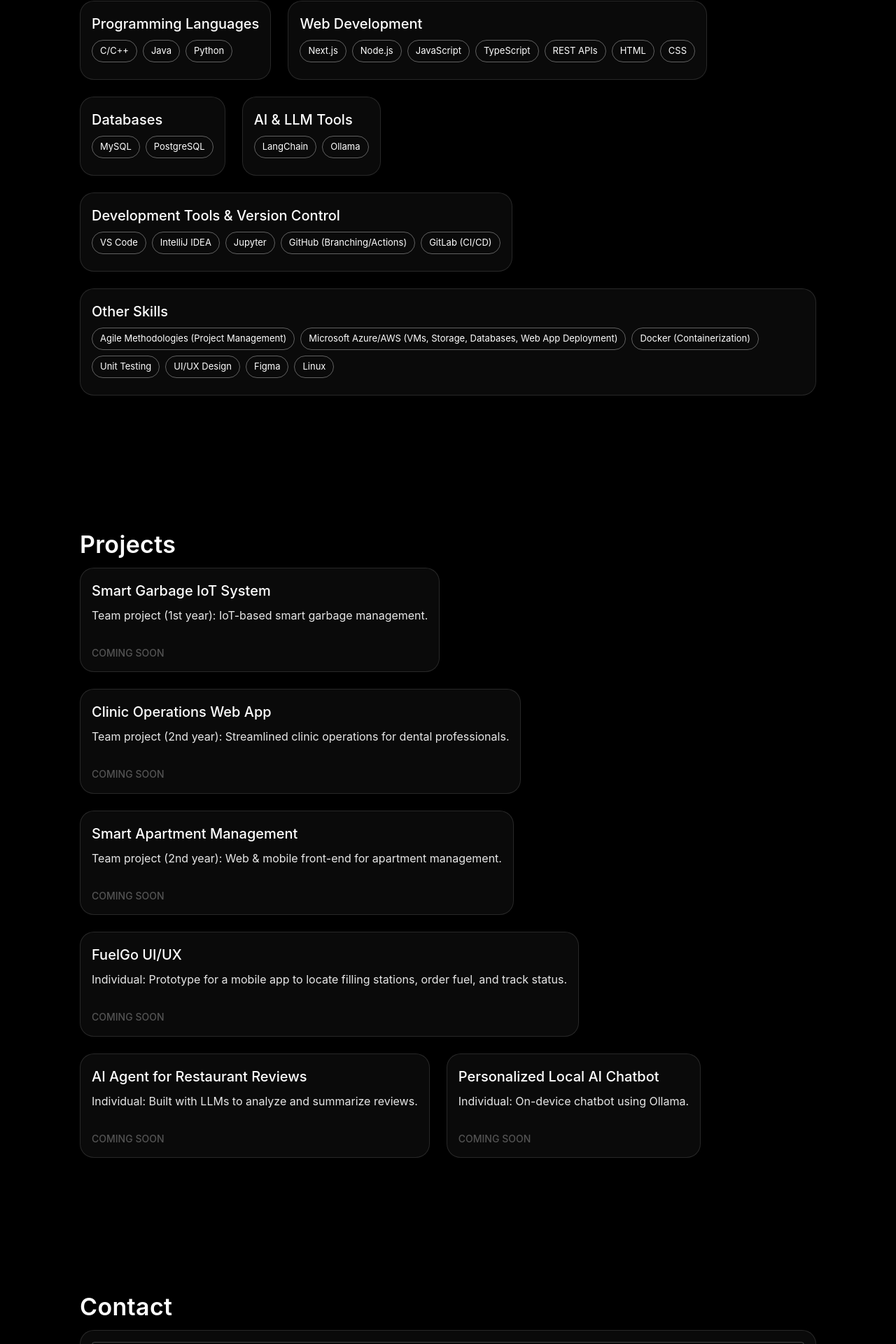
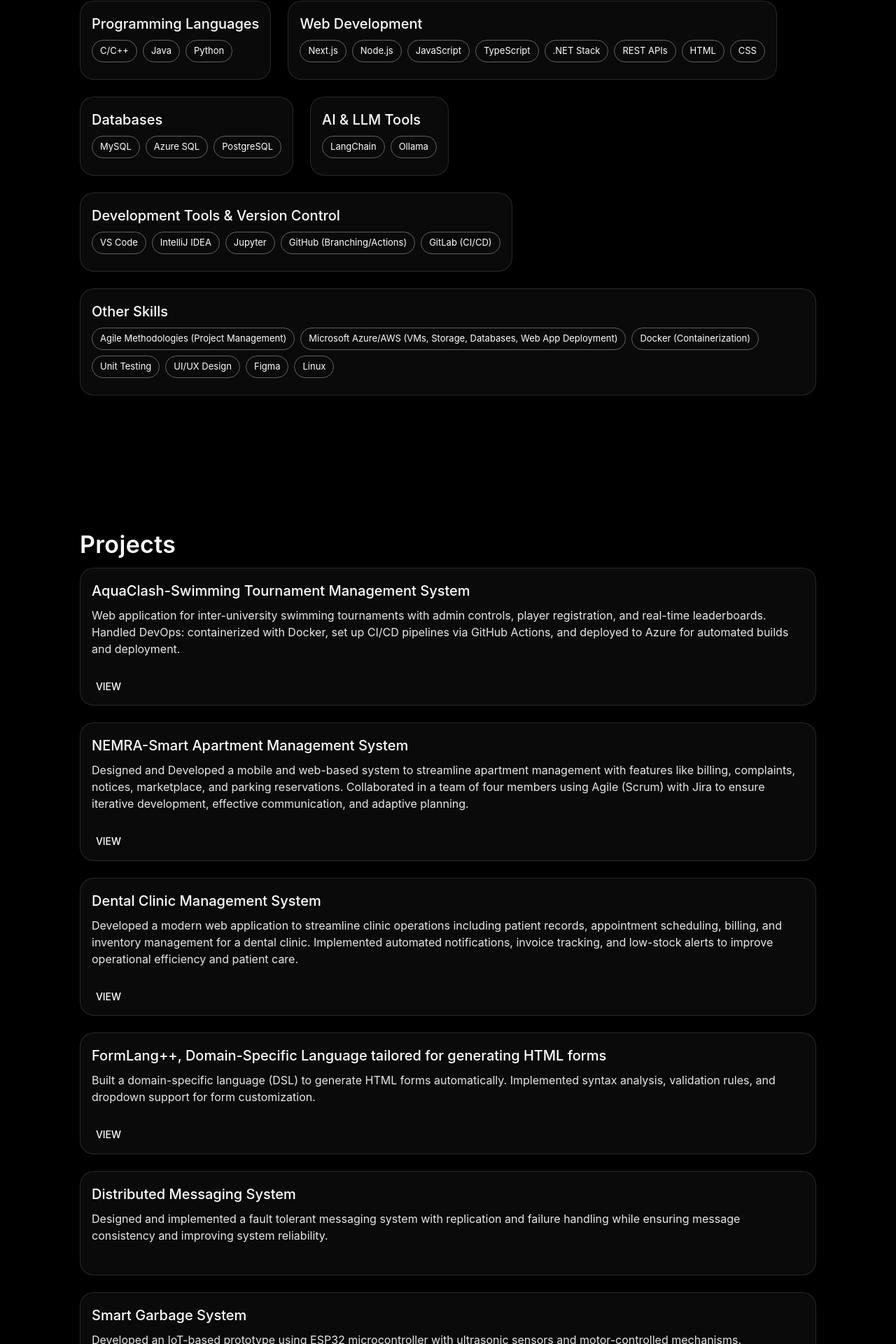
Before and after one commit to Nadil-Dulran/my_portfolio, a React (Create React App) app: page / in a window 1280 px wide. Shown: the part 1599-3519 px from the top of the page at 70% size. Built offline with nearby package versions, Linux system fonts and the light colour scheme.

Commit message:
Updated project section

```diff
--- a/src/components/sections/projectsection.js
+++ b/src/components/sections/projectsection.js
@@ -3,12 +3,16 @@
 import { Box, Container, Typography, Grid, Card, CardContent, CardActions, Button } from '@mui/material';
 
 const projects = [
-  { title: "Smart Garbage IoT System", desc: "Team project (1st year): IoT-based smart garbage management.", link: null },
-  { title: "Clinic Operations Web App", desc: "Team project (2nd year): Streamlined clinic operations for dental professionals.", link: null },
-  { title: "Smart Apartment Management", desc: "Team project (2nd year): Web & mobile front-end for apartment management.", link: null },
-  { title: "FuelGo UI/UX", desc: "Individual: Prototype for a mobile app to locate filling stations, order fuel, and track status.", link: null },
-  { title: "AI Agent for Restaurant Reviews", desc: "Individual: Built with LLMs to analyze and summarize reviews.", link: null },
-  { title: "Personalized Local AI Chatbot", desc: "Individual: On-device chatbot using Ollama.", link: null }
+  { title: "AquaClash-Swimming Tournament Management System", desc: "Web application for inter-university swimming tournaments with admin controls, player registration, and real-time leaderboards. Handled DevOps: containerized with Docker, set up CI/CD pipelines via GitHub Actions, and deployed to Azure for automated builds and deployment.", link: "https://github.com/Nadil-Dulran/stms-group-project" },
+  { title: "NEMRA-Smart Apartment Management System", desc: "Designed and Developed a mobile and web-based system to streamline apartment management with features like billing, complaints, notices, marketplace, and parking reservations. Collaborated in a team of four members using Agile (Scrum) with Jira to ensure iterative development, effective communication, and adaptive planning.", link: "https://github.com/Nadil-Dulran/se-group-project-group_12_nemra-apartment_management_system" },
+  { title: "Dental Clinic Management System", desc: "Developed a modern web application to streamline clinic operations including patient records, appointment scheduling, billing, and inventory management for a dental clinic. Implemented automated notifications, invoice tracking, and low-stock alerts to improve operational efficiency and patient care.", link: "https://github.com/Nadil-Dulran/dental-clinic-management-system" },
+  { title: "FormLang++, Domain-Specific Language tailored for generating HTML forms", desc: "Built a domain-specific language (DSL) to generate HTML forms automatically. Implemented syntax analysis, validation rules, and dropdown support for form customization.", link: "https://github.com/Nadil-Dulran/DSL-HTML-Form-Generator-with-Lex-and-Yacc" },
+  { title: "Distributed Messaging System", desc: "Designed and implemented a fault tolerant messaging system with replication and failure handling while ensuring message consistency and improving system reliability.", link: null },
+  { title: "Smart Garbage System", desc: "Developed an IoT-based prototype using ESP32 microcontroller with ultrasonic sensors and motor-controlled mechanisms. (Automated garbage transfers process)", link: null },
+  { title: "AI Agent for Restaurant Reviews", desc: "Built a simple AI agent to analyze and generate summarized reviews to find a best suitable pizza restaurants using Large Language Models (LLMs).", link: "https://github.com/Nadil-Dulran/AI-Agent-for-Reviews" },
+  { title: "Local AI Chat Bot", desc: "Developed a personalized AI chatbot powered by locally running LLMs with Ollama and Integrated LangChain to enable conversational workflows without relying on external APIs or subscriptions.", link: "https://github.com/Nadil-Dulran/Local-AI-Chat_Bot" },
+  { title: "FuelGo-Mobile App Prototype for Fuel", desc: "Designed a mobile application to improve fuel station efficiency and customer convenience, featuring GPS-based station finder, fuel ordering, and online payment integration.", link: "https://github.com/Nadil-Dulran/FuelGo-Mobile-App-Design" }
+
 ];
 
 export default function ProjectSection() {
@@ -25,7 +29,7 @@
                   <Typography sx={{ opacity: 0.9 }}>{p.desc}</Typography>
                 </CardContent>
                 <CardActions>
-                  {p.link ? <Button href={p.link} target="_blank">View</Button> : <Button disabled>Coming Soon</Button>}
+                  {p.link ? <Button href={p.link} target="_blank">View</Button> : <Button></Button>}
                 </CardActions>
               </Card>
             </Grid>
--- a/src/components/sections/skillssection.js
+++ b/src/components/sections/skillssection.js
@@ -4,8 +4,8 @@
 
 const skills = {
   "Programming Languages": ["C/C++", "Java", "Python"],
-  "Web Development": ["Next.js", "Node.js", "JavaScript", "TypeScript", "REST APIs", "HTML", "CSS"],
-  "Databases": ["MySQL", "PostgreSQL"],
+  "Web Development": ["Next.js", "Node.js", "JavaScript", "TypeScript", ".NET Stack", "REST APIs", "HTML", "CSS"],
+  "Databases": ["MySQL", "Azure SQL", "PostgreSQL"],
   "AI & LLM Tools": ["LangChain", "Ollama"],
   "Development Tools & Version Control": ["VS Code", "IntelliJ IDEA", "Jupyter", "GitHub (Branching/Actions)", "GitLab (CI/CD)"],
   "Other Skills": ["Agile Methodologies (Project Management)", "Microsoft Azure/AWS (VMs, Storage, Databases, Web App Deployment)", "Docker (Containerization)", "Unit Testing", "UI/UX Design", "Figma", "Linux"],
```
